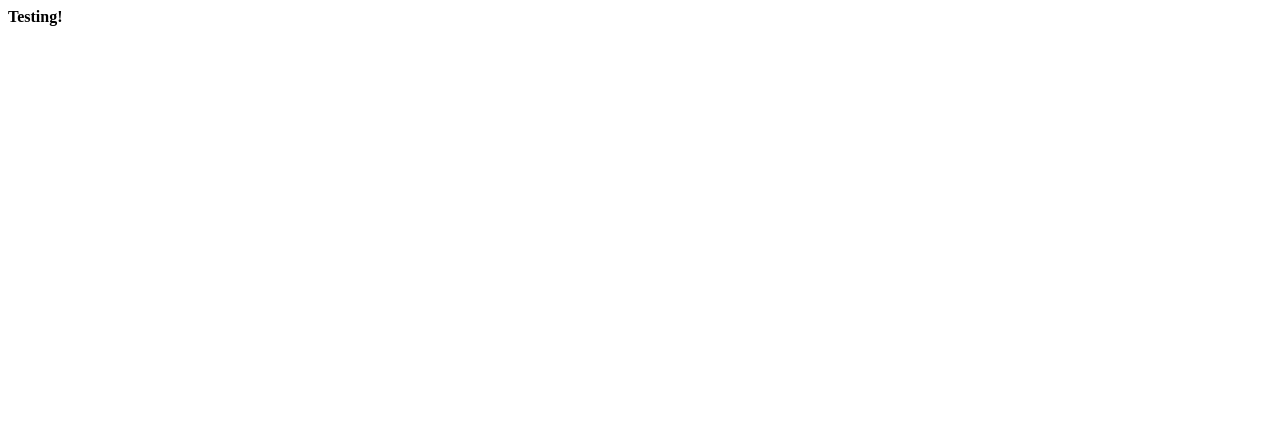
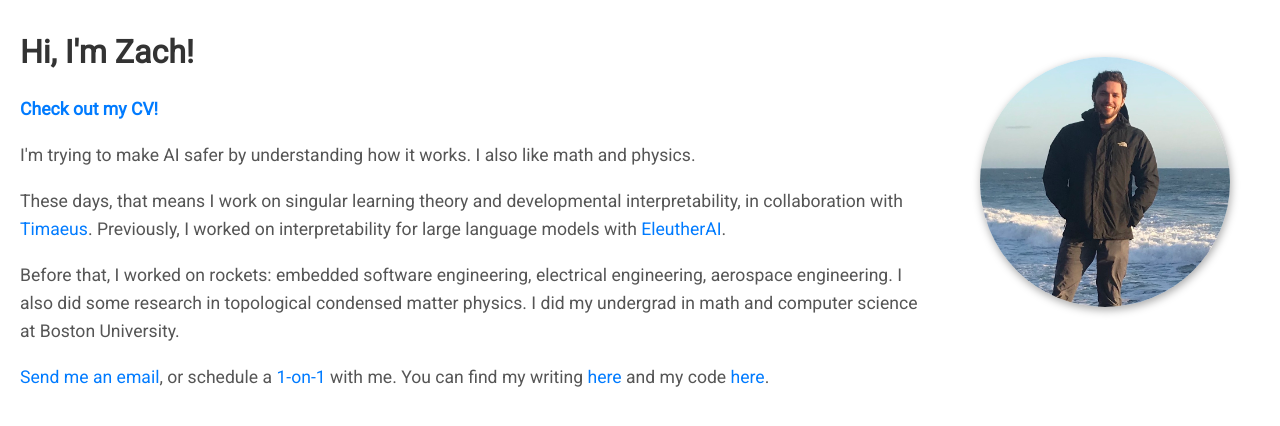
Before and after one commit to zfurman56/zfurman56.github.io, a plain HTML site: page index.html in a window 1280 px wide. Drawn offline with Linux system fonts and the light colour scheme.

Commit message:
Basic site

```diff
--- a/index.html
+++ b/index.html
@@ -1 +1,55 @@
-<b>Testing!</b>
+<!DOCTYPE html>
+<html>
+<head>
+  <link rel="stylesheet" href="https://fonts.googleapis.com/css?family=Roboto">
+  <style>
+    body {
+      font-family: "Roboto", sans-serif;
+      margin: 20px;
+      line-height: 1.6;
+    }
+    h2 {
+      font-size: 2em;
+      margin-bottom: 10px;
+      color: #333;
+    }
+    p {
+      font-size: 1.1em;
+      margin-bottom: 15px;
+      color: #555;
+    }
+    a {
+      color: #007bff;
+      text-decoration: none;
+    }
+    a:hover {
+      text-decoration: underline;
+    }
+    #profile-pic {
+      float: right;
+      margin: 30px 30px 40px 60px;
+      border-radius: 50%;
+      width: 250px;
+      height: 250px;
+      box-shadow: 1px 3px 8px darkgray;
+      background: url('img/profile-pic.jpg') center / cover no-repeat;
+    }
+  </style>
+</head>
+
+<body>
+  <div id="profile-pic"></div>
+
+  <h2>Hi, I'm Zach!</h2>
+
+  <p><strong><a href="#CV">Check out my CV!</a></strong></p>
+
+  <p>I'm trying to make AI safer by understanding how it works. I also like math and physics.</p>
+
+  <p>These days, that means I work on singular learning theory and developmental interpretability, in collaboration with <a href="https://timaeus.co">Timaeus</a>. Previously, I worked on interpretability for large language models with <a href="https://www.eleuther.ai/">EleutherAI</a>.</p>
+
+  <p>Before that, I worked on rockets: embedded software engineering, electrical engineering, aerospace engineering. I also did some research in topological condensed matter physics. I did my undergrad in math and computer science at Boston University.</p>
+
+  <p><a href="mailto:zach.furman1@gmail.com">Send me an email</a>, or schedule a <a href="https://calendly.com/zach-furman/30min">1-on-1</a> with me. You can find my writing <a href="https://www.lesswrong.com/users/zach-furman">here</a> and my code <a href="https://github.com/zfurman56">here</a>.</p>
+</body>
+</html>
```
Also changed, not shown: img/profile-pic.jpg (added).
